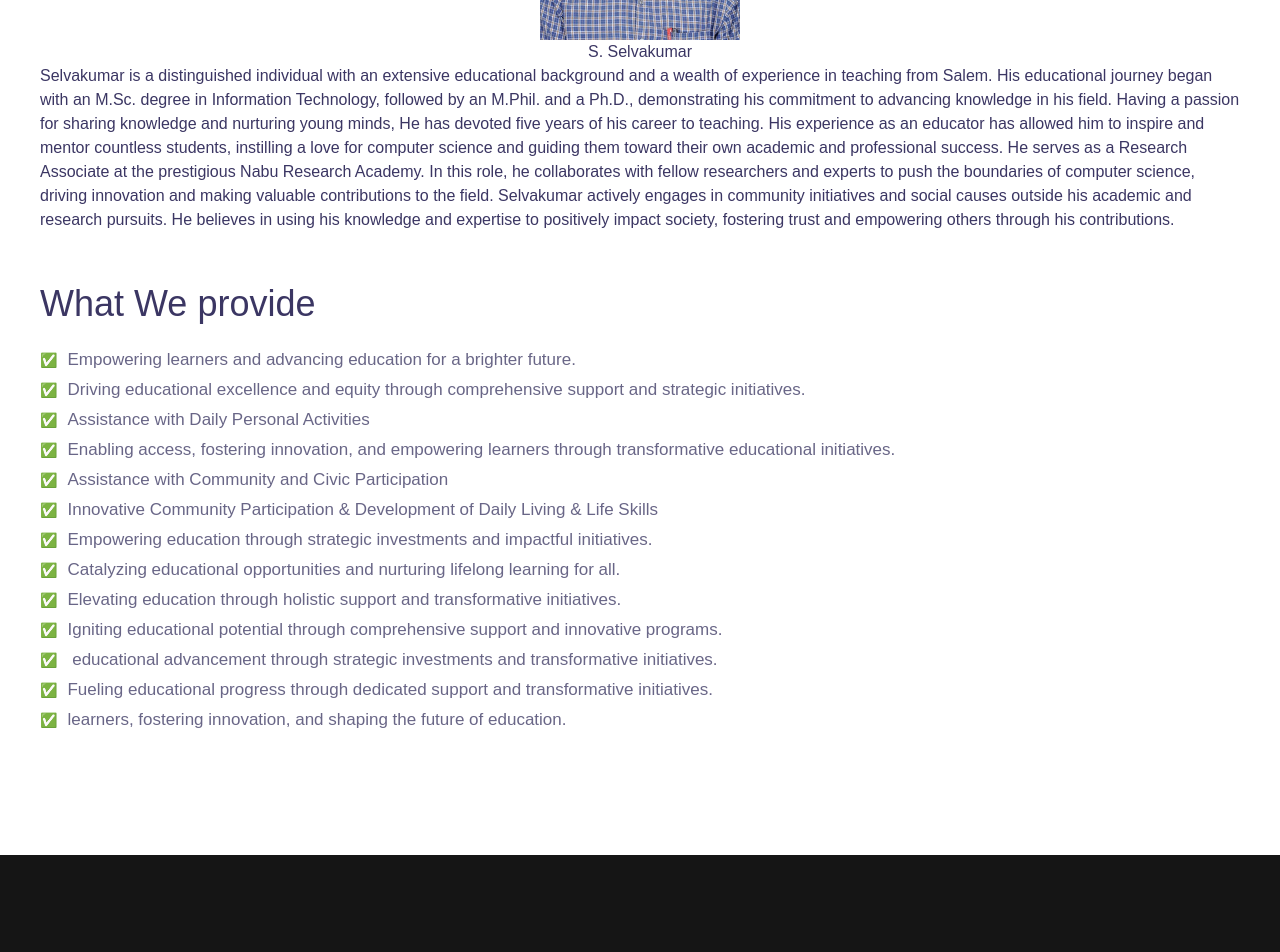
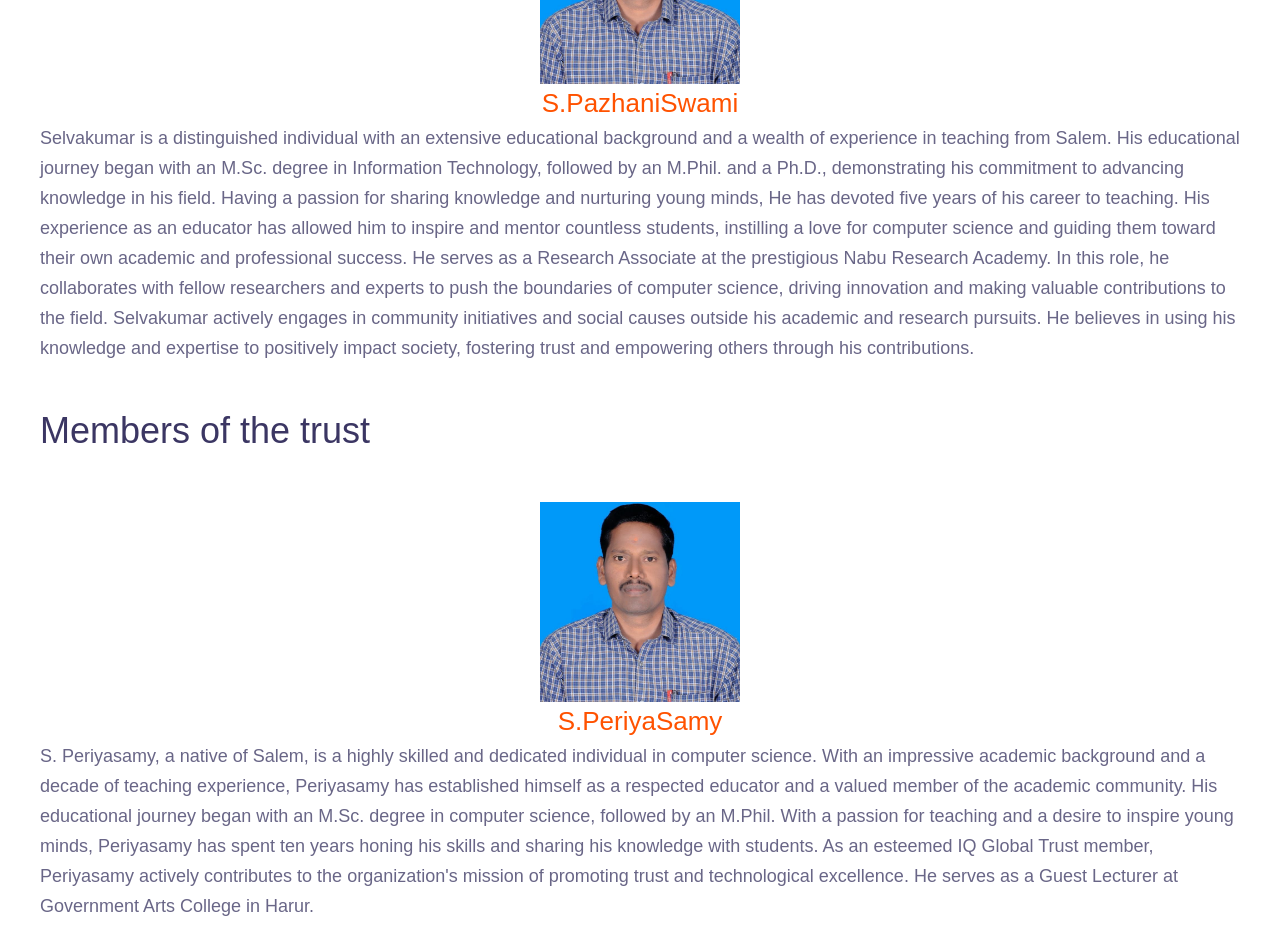
Before and after one commit to Anish13kumar/IQ-Trust_Frontend, a Next.js app: page /about in a window 1280 px wide. Shown: the part 1380-2332 px from the top of the page. Built offline with nearby package versions, Linux system fonts and the light colour scheme.

Commit message:
author and members updates

```diff
--- a/pages/about/index.js
+++ b/pages/about/index.js
@@ -82,7 +82,18 @@ const AboutBox = (props) => {
               <div className="Author-box" key={e.name}>
                 <img alt={e.name} src={e.src} />
                 <span>{e.name}</span>
-                <span>{e.Value}</span>
+                <p>{e.Value}</p>
+              </div>
+            ))}
+          </div>
+
+          <div className="member">
+            <h1>Members of the trust</h1>
+            {Members.map((e) => (
+              <div className="member-box" key={e.name}>
+                <img alt={e.name} src={e.src} />
+                <span>{e.name}</span>
+                <p>{e.Value}</p>
               </div>
             ))}
           </div>
@@ -153,7 +164,20 @@ const AboutBox = (props) => {
 const Author = [
   {
     src: "/servicons/author1.png.jpg",
-    name: "S. Selvakumar",
+    name: "S.PazhaniSwami",
     Value: " Selvakumar is a distinguished individual with an extensive educational background and a wealth of experience in teaching from Salem. His educational journey began with an M.Sc. degree in Information Technology, followed by an M.Phil. and a Ph.D., demonstrating his commitment to advancing knowledge in his field. Having a passion for sharing knowledge and nurturing young minds, He has devoted five years of his career to teaching. His experience as an educator has allowed him to inspire and mentor countless students, instilling a love for computer science and guiding them toward their own academic and professional success. He serves as a Research Associate at the prestigious Nabu Research Academy. In this role, he collaborates with fellow researchers and experts to push the boundaries of computer science, driving innovation and making valuable contributions to the field. Selvakumar actively engages in community initiatives and social causes outside his academic and research pursuits. He believes in using his knowledge and expertise to positively impact society, fostering trust and empowering others through his contributions."
   },
 ];
+
+const Members = [
+  {
+    src: "/servicons/author1.png.jpg",
+    name: "S.PeriyaSamy",
+    Value: "S. Periyasamy, a native of Salem, is a highly skilled and dedicated individual in computer science. With an impressive academic background and a decade of teaching experience, Periyasamy has established himself as a respected educator and a valued member of the academic community. His educational journey began with an M.Sc. degree in computer science, followed by an M.Phil. With a passion for teaching and a desire to inspire young minds, Periyasamy has spent ten years honing his skills and sharing his knowledge with students. As an esteemed IQ Global Trust member, Periyasamy actively contributes to the organization's mission of promoting trust and technological excellence. He serves as a Guest Lecturer at Government Arts College in Harur."
+  },
+  {
+    src: "/servicons/author1.png.jpg",
+    name: "S.Prabakaran",
+    Value: "S.Prabakaran, a native of Salem, is a highly accomplished individual with extensive experience in the finance industry. With a Master's in Computer Applications (MCA) and a decade of experience in finance, Prabakaran has established himself as a trusted professional known for his expertise and dedication. Prabakaran's educational journey gave him a strong foundation in technology and its applications. With a decade of experience in the finance industry, Prabakaran has honed his skills and developed a keen understanding of the complexities of financial management. He has held significant roles throughout his career, including his current position as a Credit Manager at HDB Financial Services in Hosur. As a member of the esteemed IQ Global Trust, Prabakaran actively contributes to the organization's mission of promoting trust and integrity in the financial realm. Beyond his professional accomplishments, Prabakaran actively engages with his community and promotes financial literacy. He understands the importance of trust in financial transactions and endeavors to educate individuals about responsible financial practices. "
+  }
+];
--- a/styles/about.scss
+++ b/styles/about.scss
@@ -55,6 +55,7 @@
           color: var(--grey);
           line-height: 30px;
         }
+
         h3 {
           font-size: 24px;
         }
@@ -73,6 +74,7 @@
           object-fit: contain;
         }
       }
+
       @media screen and (max-width: 1240px) {
         .main {
           width: 100%;
@@ -80,6 +82,7 @@
 
         .image {
           margin-top: 30px;
+
           .img1 {
             width: 100%;
             height: 100%;
@@ -91,9 +94,11 @@
     .content {
       padding: 50px 20px;
       width: 100%;
+
       .point {
         p {
           width: 50%;
+
           @media screen and (max-width: 800px) {
             width: 100%;
           }
@@ -122,6 +127,7 @@
         font-size: 17px;
         line-height: 30px;
         color: var(--grey);
+
         b {
           margin-right: 10px;
           font-size: 14px;
@@ -133,15 +139,51 @@
   }
 }
 
+
+.author {
+  margin-top: 30px;
+
   .Author-box {
     display: flex;
     flex-direction: column;
     justify-content: center;
     align-items: center;
+    margin-top: 50px;
+    font-size: 26px;
+
     img {
       width: 200px;
       height: 200px;
       object-fit: cover;
       object-position: 0 -30px;
     }
+
+    span {
+      color: var(--primary);
     }
+  }
+}
+
+.member {
+  margin-top: 30px;
+
+  .member-box {
+    display: flex;
+    flex-direction: column;
+    justify-content: center;
+    align-items: center;
+    margin-top: 50px;
+    font-size: 26px;
+
+    img {
+      width: 200px;
+      height: 200px;
+      object-fit: cover;
+      object-position: 0 -30px;
+    }
+
+    span {
+      color: var(--primary);
+    }
+  }
+}
```
Lines whose indentation alone changed are shown as unchanged.
